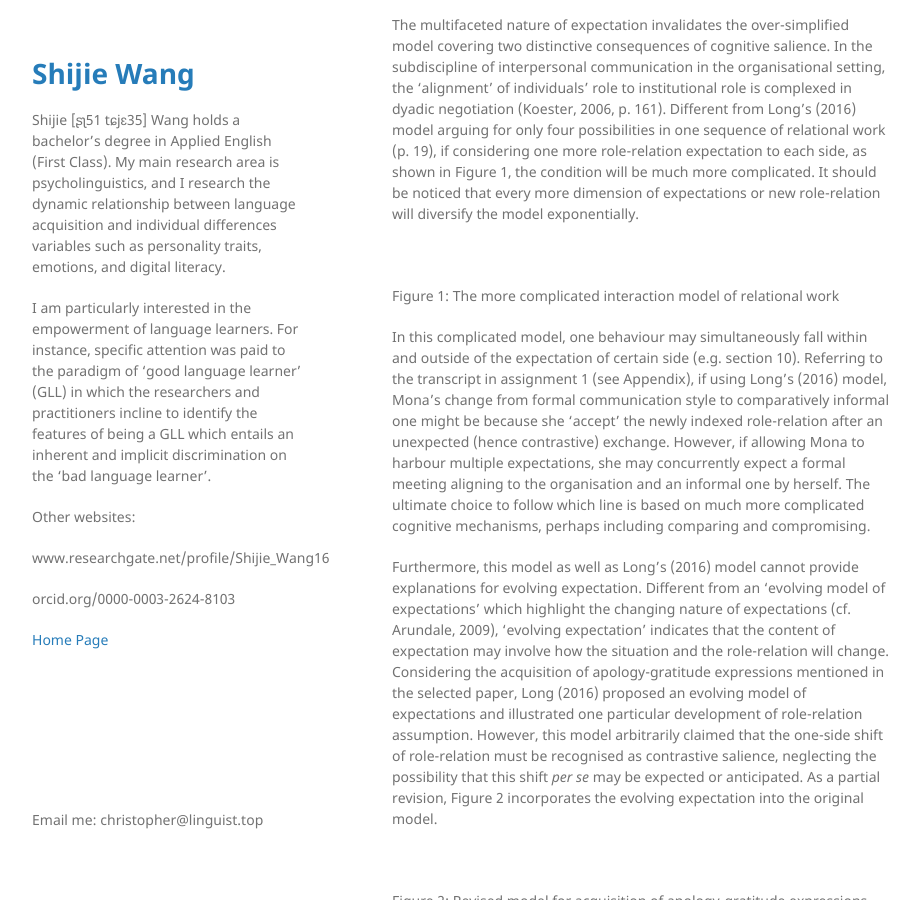
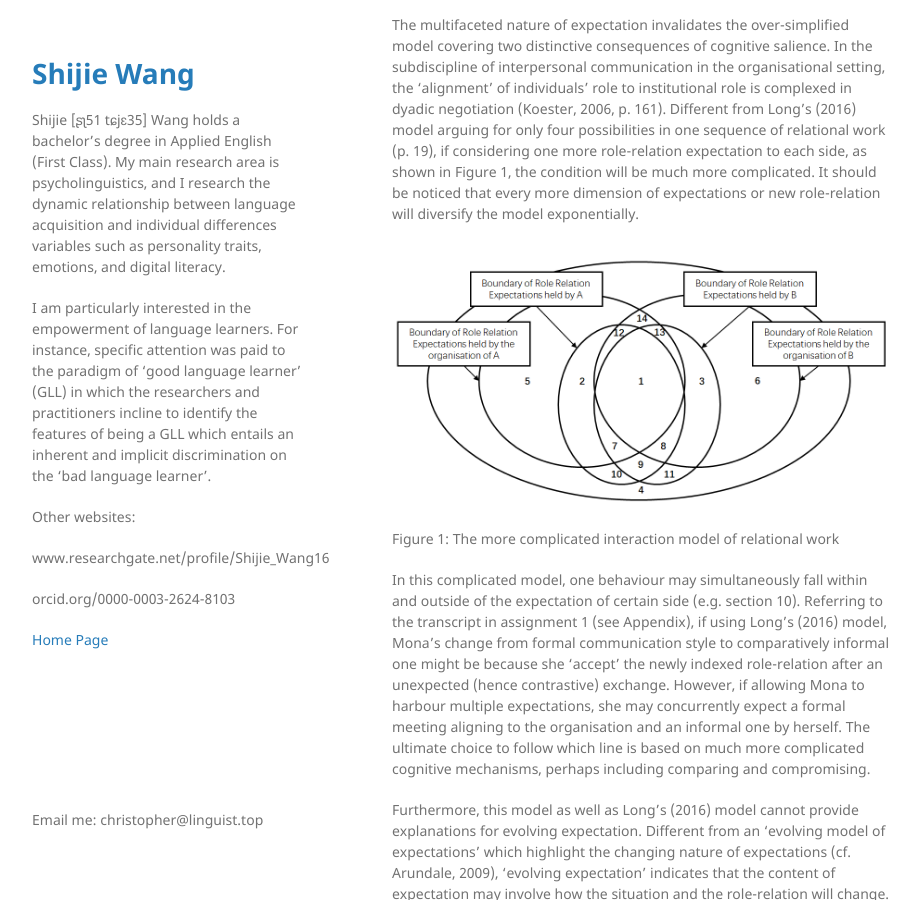
Before and after one commit to ChristopherTLAL/personal-blog, a Jekyll site: the page built from _posts/2020-06-17-Culture-general Model also Requires Dynamicity.md, in a window 1280 px wide and 900 px high, scrolled down 1520 px. Shown: the whole window, without its empty margins (178-1097 px from the left). Built offline with Jekyll 4.4.1, drawn with Linux system fonts in a browser that asks for light colours.

Commit message:
Update 2020-06-17-Culture-general Model also Requires Dynamicity.md

```diff
--- a/_posts/2020-06-17-Culture-general Model also Requires Dynamicity.md
+++ b/_posts/2020-06-17-Culture-general Model also Requires Dynamicity.md
@@ -80,7 +80,7 @@ considering one more role-relation expectation to each side, as shown in Figure
 more dimension of expectations or new role-relation will diversify the model
 exponentially.
 
-![](media/8f54d1ec37acf7cc21b6b165044cb7c3.png)
+![](https://raw.githubusercontent.com/ChristopherTLAL/personal-blog/master/_posts/media/8f54d1ec37acf7cc21b6b165044cb7c3.png)
 
 Figure 1: The more complicated interaction model of relational work
 
@@ -108,7 +108,7 @@ as contrastive salience, neglecting the possibility that this shift *per se* may
 be expected or anticipated. As a partial revision, Figure 2 incorporates the
 evolving expectation into the original model.
 
-![](media/eea1b92f976e0b0c2f133d74768a174c.png)
+![](https://raw.githubusercontent.com/ChristopherTLAL/personal-blog/master/_posts/media/eea1b92f976e0b0c2f133d74768a174c.png)
 
 Figure 2: Revised model for acquisition of apology-gratitude expressions
 (partial)
```
